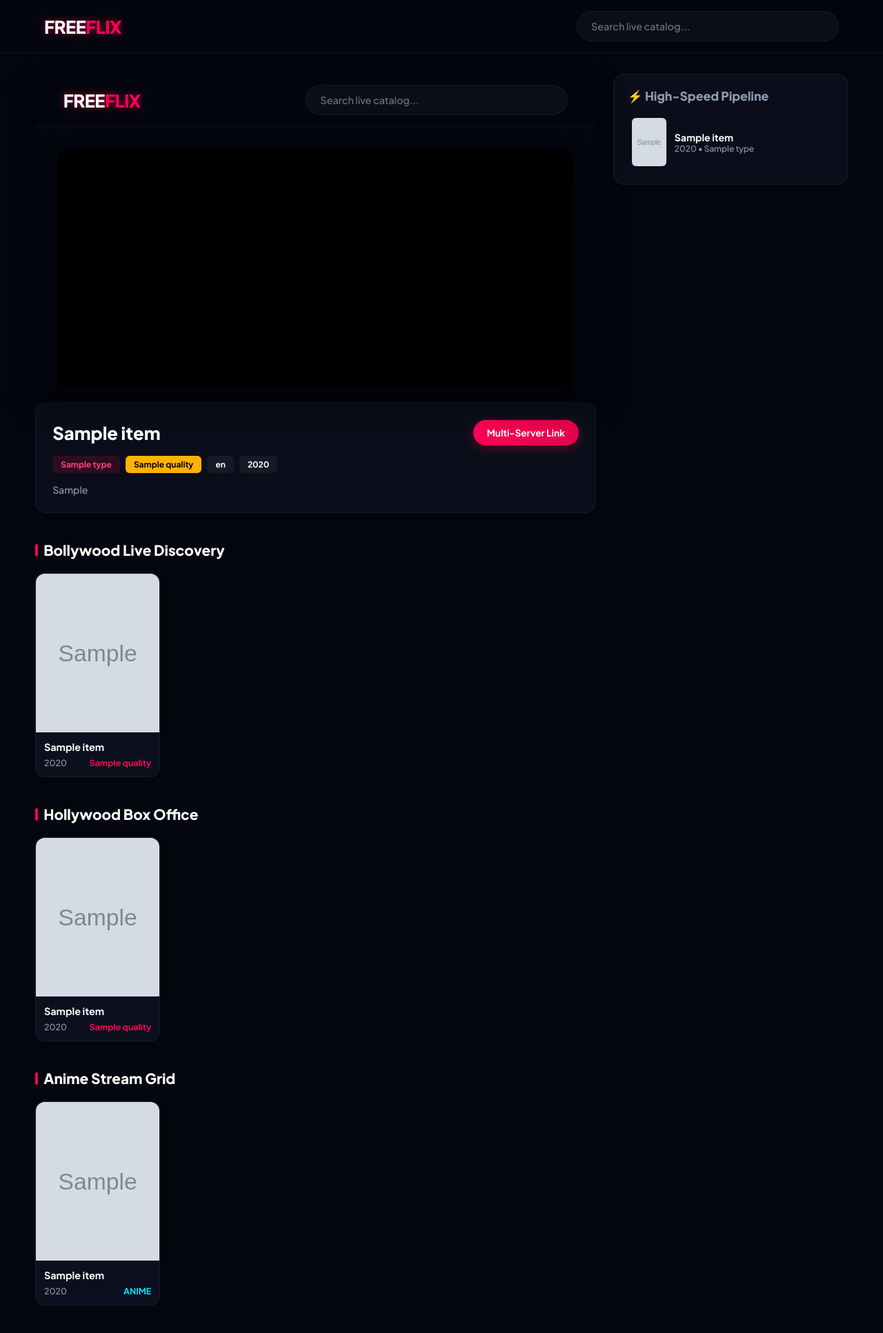
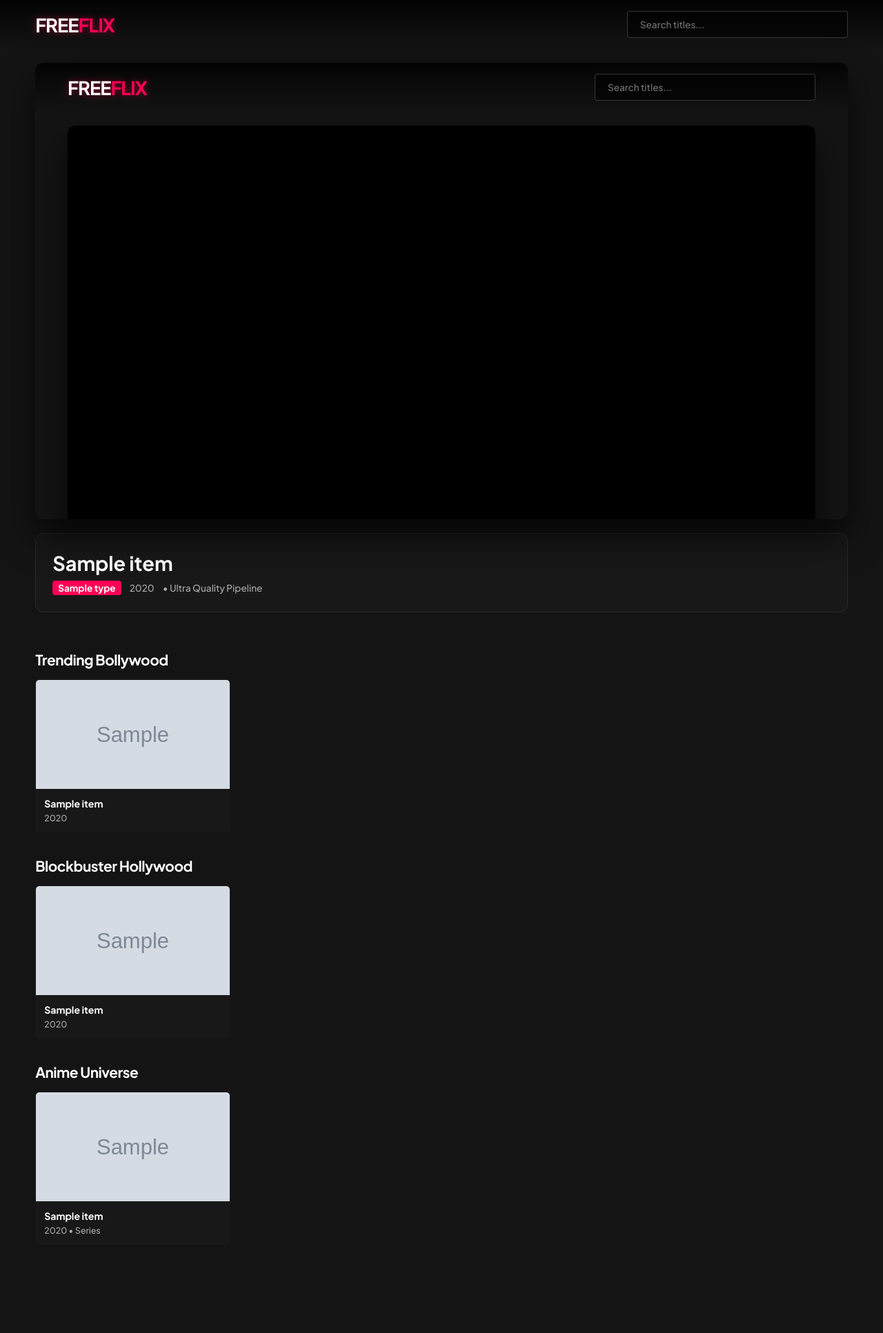
Before and after one commit to Nobody6215651/freeflix-app, a Flask app: template templates/index.html in a window 1280 px wide. Shown: the whole page at 69% size. After the commit the page ends 1790 px from the top, so only its background shows below. Run offline with Flask 3, Linux system fonts and the light colour scheme; the template is opened without the code that fills it: most values are stand-ins (such as "Sample title", 1, 10 or a date in 2020); grey boxes marked "Sample" are stand-in pictures.

Commit message:
Update index.html

```diff
--- a/templates/index.html
+++ b/templates/index.html
@@ -3,257 +3,233 @@
 <head>
     <meta charset="UTF-8">
     <meta name="viewport" content="width=device-width, initial-scale=1.0">
-    <title>FREE FLIX - Premium Live Stream Hub</title>
+    <title>FREE FLIX - Premium Elite Theater</title>
     <link rel="preconnect" href="https://fonts.googleapis.com">
     <link rel="preconnect" href="https://fonts.gstatic.com" crossorigin>
-    <link href="https://fonts.googleapis.com/css2?family=Plus+Jakarta+Sans:wght@500;700;800&display=swap" rel="stylesheet">
+    <link href="https://fonts.googleapis.com/css2?family=Plus+Jakarta+Sans:wght@500;700;900&display=swap" rel="stylesheet">
 
     <style>
         :root {
-            --bg: #04060f;
-            --surface: #0b0e1a;
-            --surface-card: rgba(15, 20, 38, 0.7);
+            --netflix-black: #141414;
+            --netflix-card: #181818;
             --accent: #ff0055;
-            --border: rgba(255, 255, 255, 0.06);
+            --border: rgba(255, 255, 255, 0.08);
             --text-main: #ffffff;
-            --text-muted: #8e9cb2;
+            --text-muted: #aaaaaa;
         }
 
         * { box-sizing: border-box; margin: 0; padding: 0; }
 
         body {
             font-family: 'Plus Jakarta Sans', sans-serif;
-            background-color: var(--bg);
+            background-color: var(--netflix-black);
             color: var(--text-main);
             overflow-x: hidden;
             -webkit-font-smoothing: antialiased;
         }
 
-        /* --- HARDWARE OPTIMIZED HIGH-TECH NAVBAR --- */
+        /* --- NETFLIX HEADER COMPACT BRANDING --- */
         .navbar {
             display: flex;
             align-items: center;
             justify-content: space-between;
-            padding: 16px 5%;
-            background: rgba(4, 6, 15, 0.9);
-            backdrop-filter: blur(12px);
-            -webkit-backdrop-filter: blur(12px);
+            padding: 16px 4%;
+            background: linear-gradient(to bottom, rgba(0,0,0,0.8) 0%, transparent 100%);
             position: sticky; top: 0; z-index: 1000;
-            border-bottom: 1px solid var(--border);
         }
 
-        /* Optimized Zero-Lag Neon Text Effect */
         .brand-logo {
-            font-size: 1.6rem;
-            font-weight: 800;
+            font-size: 1.7rem;
+            font-weight: 900;
             text-transform: uppercase;
             color: #fff;
             text-decoration: none;
-            letter-spacing: -0.5px;
-            transform: translateZ(0); /* Force mobile GPU processing */
-            text-shadow: 0 0 12px rgba(255, 0, 85, 0.6);
+            letter-spacing: -1px;
+            text-shadow: 0 0 10px rgba(255, 0, 85, 0.5);
         }
-
         .brand-logo span { color: var(--accent); }
 
-        /* --- LIVE ENGINE SEARCH BAR --- */
-        .search-container { position: relative; width: 100%; max-width: 380px; }
+        .search-container { position: relative; width: 100%; max-width: 320px; }
         .search-box {
-            width: 100%; padding: 12px 20px;
-            background: rgba(255, 255, 255, 0.04);
-            border: 1px solid var(--border);
-            border-radius: 50px; color: #fff;
-            font-family: inherit; font-size: 0.9rem;
-            transition: border-color 0.3s, box-shadow 0.3s;
+            width: 100%; padding: 10px 18px;
+            background: rgba(0, 0, 0, 0.6);
+            border: 1px solid rgba(255, 255, 255, 0.2);
+            border-radius: 4px; color: #fff;
+            font-family: inherit; font-size: 0.85rem;
         }
-        .search-box:focus {
-            outline: none; border-color: var(--accent);
-            box-shadow: 0 0 15px rgba(255, 0, 85, 0.2);
-        }
+        .search-box:focus { outline: none; border-color: var(--accent); }
 
         .suggestions-panel {
-            position: absolute; top: calc(100% + 8px); left: 0; width: 100%;
-            background: var(--surface); border: 1px solid var(--border);
-            border-radius: 12px; overflow: hidden; display: none; z-index: 1100;
+            position: absolute; top: 100%; left: 0; width: 100%;
+            background: var(--netflix-card); border: 1px solid var(--border);
+            border-radius: 4px; overflow: hidden; display: none; z-index: 1100;
         }
-        .suggestion-item {
-            display: flex; align-items: center; justify-content: space-between;
-            padding: 12px 16px; cursor: pointer; border-bottom: 1px solid rgba(255,255,255,0.01);
-        }
-        .suggestion-item:hover { background: rgba(255, 0, 85, 0.1); }
+        .suggestion-item { padding: 12px; cursor: pointer; border-bottom: 1px solid rgba(255,255,255,0.05); font-size: 0.85rem; }
+        .suggestion-item:hover { background: rgba(255, 0, 85, 0.15); }
 
-        /* --- MAIN PERFORMANCE LAYOUT --- */
+        /* --- THEATER LAYOUT STABILITY --- */
         .main-layout {
-            display: grid; grid-template-columns: 1fr 340px; gap: 25px;
-            max-width: 1400px; margin: 30px auto; padding: 0 4%;
+            max-width: 1400px; margin: 20px auto; padding: 0 4%;
+            display: flex; flex-direction: column; gap: 20px;
         }
 
         .video-container {
             position: relative; padding-bottom: 56.25%; height: 0;
-            overflow: hidden; border-radius: 16px; background: #000;
-            box-shadow: 0 20px 40px rgba(0,0,0,0.6);
+            overflow: hidden; border-radius: 12px; background: #000;
+            box-shadow: 0 25px 50px rgba(0,0,0,0.7);
         }
         .video-container iframe { position: absolute; top: 0; left: 0; width: 100%; height: 100%; border: 0; }
 
         .media-details {
-            margin-top: 20px; background: var(--surface);
-            border: 1px solid var(--border); border-radius: 16px; padding: 24px;
+            background: var(--netflix-card); border: 1px solid var(--border);
+            border-radius: 12px; padding: 24px; margin-bottom: 20px;
         }
-        .media-header { display: flex; justify-content: space-between; align-items: center; gap: 15px; }
-        .active-title { font-size: 1.6rem; font-weight: 800; }
+        .active-title { font-size: 1.8rem; font-weight: 900; margin-bottom: 8px; }
+        .meta-line { font-size: 0.85rem; color: var(--text-muted); display: flex; gap: 12px; align-items: center; }
+        .type-badge { background: var(--accent); color: white; padding: 2px 8px; border-radius: 4px; font-weight: 700; }
 
-        .server-btn {
-            background: linear-gradient(90deg, var(--accent), #e6004c);
-            color: #fff; text-decoration: none; padding: 10px 20px;
-            font-weight: 700; font-size: 0.85rem; border-radius: 50px;
-            white-space: nowrap; box-shadow: 0 4px 15px rgba(255, 0, 85, 0.3);
+        /* --- REAL-TIME EPISODE & SEASON CONTROL DECK --- */
+        .series-control-deck {
+            margin-top: 20px; padding-top: 20px;
+            border-top: 1px solid rgba(255,255,255,0.05);
+            display: none; flex-direction: column; gap: 15px;
+        }
+        .season-selector-label { font-size: 0.95rem; font-weight: 700; color: #fff; }
+
+        .netflix-dropdown {
+            background: #2f2f2f; color: #fff; border: 1px solid rgba(255,255,255,0.1);
+            padding: 10px 16px; font-size: 0.9rem; font-weight: 700; border-radius: 4px;
+            cursor: pointer; width: fit-content; min-width: 160px; outline: none;
         }
 
-        .badge-row { display: flex; flex-wrap: wrap; gap: 8px; margin: 15px 0; }
-        .pill { padding: 5px 12px; border-radius: 6px; font-size: 0.75rem; font-weight: 700; background: rgba(255,255,255,0.05); }
-        .pill.accent { background: rgba(255, 0, 85, 0.15); color: #ff4081; }
-        .pill.gold { background: #ffb300; color: #000; }
+        .episode-scroll-grid {
+            display: flex; flex-wrap: wrap; gap: 10px; max-height: 220px;
+            overflow-y: auto; padding-right: 5px;
+        }
+        .episode-pill {
+            background: rgba(255, 255, 255, 0.06); border: 1px solid transparent;
+            color: #fff; padding: 10px 18px; border-radius: 6px; cursor: pointer;
+            font-size: 0.85rem; font-weight: 700; min-width: 75px; text-align: center;
+            transition: all 0.2s ease;
+        }
+        .episode-pill:hover { background: rgba(255, 255, 255, 0.15); }
+        .episode-pill.active-ep { background: var(--accent); border-color: var(--accent); color: #fff; }
 
-        /* --- COMPACT OPTIMIZED SIDEBAR --- */
-        .sidebar { background: var(--surface); border: 1px solid var(--border); border-radius: 16px; padding: 20px; height: fit-content; }
-        .sidebar-title { font-size: 1.1rem; font-weight: 800; margin-bottom: 15px; color: var(--text-muted); }
-        .sidebar-list { display: flex; flex-direction: column; gap: 12px; }
-        .sidebar-item { display: flex; gap: 12px; cursor: pointer; padding: 6px; border-radius: 10px; }
-        .sidebar-item:hover { background: rgba(255,255,255,0.02); }
-        .mini-poster { width: 50px; height: 70px; background-size: cover; background-position: center; border-radius: 6px; flex-shrink: 0; }
-        .mini-meta { display: flex; flex-direction: column; justify-content: center; overflow: hidden; }
-        .mini-title { font-size: 0.88rem; font-weight: 700; white-space: nowrap; overflow: hidden; text-overflow: ellipsis; }
+        /* --- NETFLIX 16:9 RECTANGULAR CARD SHELVES --- */
+        .shelf-container { max-width: 1400px; margin: 35px auto; padding: 0 4%; }
+        .shelf-heading { font-size: 1.3rem; font-weight: 700; margin-bottom: 15px; letter-spacing: -0.5px; }
 
-        /* --- MOBILE BALANCED GRID SHELVES --- */
-        .shelf-container { max-width: 1400px; margin: 40px auto; padding: 0 4%; }
-        .shelf-heading { font-size: 1.3rem; font-weight: 800; margin-bottom: 20px; display: flex; align-items: center; gap: 8px; }
-        .shelf-heading::before { content: ''; width: 4px; height: 18px; background: var(--accent); border-radius: 2px; }
-        .movie-grid { display: grid; grid-template-columns: repeat(auto-fill, minmax(160px, 1fr)); gap: 18px; }
+        .movie-grid {
+            display: grid;
+            grid-template-columns: repeat(auto-fill, minmax(240px, 1fr));
+            gap: 16px;
+        }
 
-        /* Smooth Interactive Premium Card Frame */
         .movie-card {
-            background: var(--surface-card); border: 1px solid var(--border);
-            border-radius: 14px; overflow: hidden; cursor: pointer;
-            transition: transform 0.25s cubic-bezier(0.4, 0, 0.2, 1);
-            content-visibility: auto; /* Instant mobile rendering performance */
+            background: var(--netflix-card); border-radius: 6px; overflow: hidden;
+            cursor: pointer; transition: transform 0.3s cubic-bezier(0.25, 1, 0.5, 1);
+            position: relative; border: 1px solid transparent;
         }
-        .movie-card:hover { transform: translateY(-5px); border-color: rgba(255, 0, 85, 0.4); }
-        .poster-frame { position: relative; width: 100%; height: 230px; background-size: cover; background-position: center; }
+        .movie-card:hover { transform: scale(1.05); z-index: 5; border-color: rgba(255,255,255,0.2); }
+
+        /* 16:9 Landscape Aspect Ratio Box matching image_80ead2.jpg */
+        .poster-frame {
+            position: relative; width: 100%; padding-top: 56.25%;
+            background-size: cover; background-position: center; background-color: #222;
+        }
+
         .card-details { padding: 12px; }
-        .card-title { font-size: 0.9rem; font-weight: 700; white-space: nowrap; overflow: hidden; text-overflow: ellipsis; margin-bottom: 6px; }
-        .card-row-meta { display: flex; justify-content: space-between; align-items: center; font-size: 0.78rem; color: var(--text-muted); }
+        .card-title { font-size: 0.88rem; font-weight: 700; white-space: nowrap; overflow: hidden; text-overflow: ellipsis; }
+        .card-sub { font-size: 0.78rem; color: var(--text-muted); margin-top: 4px; }
 
-        /* --- MOBILE LAYOUT RESPONSIVENESS --- */
-        @media (max-width: 950px) {
-            .main-layout { grid-template-columns: 1fr; }
-            .sidebar { display: none; }
-        }
+        /* --- MOBILE LAYOUT CONTROL --- */
         @media (max-width: 600px) {
             .navbar { padding: 12px 4%; }
-            .search-container { max-width: 160px; }
+            .search-container { max-width: 140px; }
             .brand-logo { font-size: 1.3rem; }
-            .movie-grid { grid-template-columns: repeat(auto-fill, minmax(135px, 1fr)); gap: 12px; }
-            .poster-frame { height: 190px; }
-            .active-title { font-size: 1.25rem; }
-            .server-btn { padding: 8px 14px; font-size: 0.75rem; }
+            .movie-grid { grid-template-columns: repeat(auto-fill, minmax(160px, 1fr)); gap: 10px; }
+            .active-title { font-size: 1.3rem; }
         }
     </style>
 </head>
 <body>
 
+    <!-- Transparent Netflix Bar Header -->
     <nav class="navbar">
         <a href="/" class="brand-logo">FREE<span>FLIX</span></a>
         <div class="search-container">
-            <input type="text" class="search-box" placeholder="Search live catalog..." id="searchBox" autocomplete="off">
+            <input type="text" class="search-box" placeholder="Search titles..." id="searchBox" autocomplete="off">
             <div class="suggestions-panel" id="suggestionsPanel"></div>
         </div>
     </nav>
 
+    <!-- Master Stage Area -->
     <main class="main-layout">
-        <div class="theater-section">
-            <div class="video-container">
-                <iframe id="mainPlayer" src="{{ all_content[0].embed_url }}" allowfullscreen></iframe>
+        <div class="video-container">
+            <iframe id="mainPlayer" src="{{ all_content[0].embed_url }}" allowfullscreen></iframe>
+        </div>
+
+        <div class="media-details">
+            <h1 class="active-title" id="activeTitle">{{ all_content[0].title }}</h1>
+            <div class="meta-line">
+                <span class="type-badge" id="activeType">{{ all_content[0].type }}</span>
+                <span id="activeYear">{{ all_content[0].year }}</span>
+                <span>• Ultra Quality Pipeline</span>
             </div>
 
-            <div class="media-details">
-                <div class="media-header">
-                    <h1 class="active-title" id="activeTitle">{{ all_content[0].title }}</h1>
-                    <a href="{{ all_content[0].download_url }}" target="_blank" class="server-btn" id="activeDownload">Multi-Server Link</a>
-                </div>
-                <div class="badge-row">
-                    <span class="pill accent" id="activeType">{{ all_content[0].type }}</span>
-                    <span class="pill gold" id="activeQuality">{{ all_content[0].quality }}</span>
-                    <span class="pill" id="activeLang">{{ all_content[0].language }}</span>
-                    <span class="pill" id="activeYear">{{ all_content[0].year }}</span>
-                </div>
-                <p id="activeMetaExtra" style="color: var(--text-muted); font-size: 0.88rem;">{{ all_content[0].meta_extra }}</p>
+            <!-- Dynamic Episode Deck Manager (Auto loads for Series) -->
+            <div class="series-control-deck" id="seriesDeck">
+                <label class="season-selector-label" id="seasonLabel">Select Season</label>
+                <select class="netflix-dropdown" id="seasonSelector" onchange="switchSeason(this.value)"></select>
+
+                <label class="season-selector-label" style="margin-top: 10px;">Available Episodes</label>
+                <div class="episode-scroll-grid" id="episodeGrid"></div>
             </div>
         </div>
-
-        <aside class="sidebar">
-            <h3 class="sidebar-title">⚡ High-Speed Pipeline</h3>
-            <div class="sidebar-list">
-                {% for item in all_content %}
-                <div class="sidebar-item" onclick="changeStream({{ item | tojson }})">
-                    <div class="mini-poster" style="background-image: url('{{ item.poster }}')"></div>
-                    <div class="mini-meta">
-                        <span class="mini-title">{{ item.title }}</span>
-                        <span style="font-size: 0.75rem; color: var(--text-muted);">{{ item.year }} • {{ item.type }}</span>
-                    </div>
-                </div>
-                {% endfor %}
-            </div>
-        </aside>
     </main>
 
+    <!-- BOLLYWOOD SHELF -->
     <section class="shelf-container">
-        <h2 class="shelf-heading">Bollywood Live Discovery</h2>
+        <h2 class="shelf-heading">Trending Bollywood</h2>
         <div class="movie-grid">
             {% for item in bollywood %}
-            <div class="movie-card" onclick="changeStream({{ item | tojson }})">
+            <div class="movie-card" onclick="playMedia('{{ item.id }}', '{{ item.type }}', `{{ item.title }}`, '{{ item.year }}', '{{ item.embed_url }}')">
                 <div class="poster-frame" style="background-image: url('{{ item.poster }}')"></div>
                 <div class="card-details">
                     <div class="card-title">{{ item.title }}</div>
-                    <div class="card-row-meta">
-                        <span>{{ item.year }}</span>
-                        <span style="color: var(--accent); font-weight:700;">{{ item.quality }}</span>
-                    </div>
+                    <div class="card-sub">{{ item.year }}</div>
                 </div>
             </div>
             {% endfor %}
         </div>
     </section>
 
+    <!-- HOLLYWOOD SHELF -->
     <section class="shelf-container">
-        <h2 class="shelf-heading">Hollywood Box Office</h2>
+        <h2 class="shelf-heading">Blockbuster Hollywood</h2>
         <div class="movie-grid">
             {% for item in hollywood %}
-            <div class="movie-card" onclick="changeStream({{ item | tojson }})">
+            <div class="movie-card" onclick="playMedia('{{ item.id }}', '{{ item.type }}', `{{ item.title }}`, '{{ item.year }}', '{{ item.embed_url }}')">
                 <div class="poster-frame" style="background-image: url('{{ item.poster }}')"></div>
                 <div class="card-details">
                     <div class="card-title">{{ item.title }}</div>
-                    <div class="card-row-meta">
-                        <span>{{ item.year }}</span>
-                        <span style="color: var(--accent); font-weight:700;">{{ item.quality }}</span>
-                    </div>
+                    <div class="card-sub">{{ item.year }}</div>
                 </div>
             </div>
             {% endfor %}
         </div>
     </section>
 
+    <!-- ANIME SHELF -->
     <section class="shelf-container">
-        <h2 class="shelf-heading">Anime Stream Grid</h2>
+        <h2 class="shelf-heading">Anime Universe</h2>
         <div class="movie-grid">
             {% for item in anime %}
-            <div class="movie-card" onclick="changeStream({{ item | tojson }})">
+            <div class="movie-card" onclick="playMedia('{{ item.id }}', '{{ item.type }}', `{{ item.title }}`, '{{ item.year }}', '{{ item.embed_url }}')">
                 <div class="poster-frame" style="background-image: url('{{ item.poster }}')"></div>
                 <div class="card-details">
                     <div class="card-title">{{ item.title }}</div>
-                    <div class="card-row-meta">
-                        <span>{{ item.year }}</span>
-                        <span style="color: #00e5ff; font-weight:700;">ANIME</span>
-                    </div>
+                    <div class="card-sub">{{ item.year }} • Series</div>
                 </div>
             </div>
             {% endfor %}
@@ -261,16 +237,76 @@
     </section>
 
     <script>
-        function changeStream(item) {
-            document.getElementById('mainPlayer').src = item.embed_url;
-            document.getElementById('activeTitle').innerText = item.title;
-            document.getElementById('activeType').innerText = item.type;
-            document.getElementById('activeQuality').innerText = item.quality;
-            document.getElementById('activeLang').innerText = item.language;
-            document.getElementById('activeYear').innerText = item.year;
-            document.getElementById('activeMetaExtra').innerText = item.meta_extra;
-            document.getElementById('activeDownload').href = item.download_url;
+        let currentShowId = null;
+        let activeSeasonNum = 1;
+
+        // Core Click Engine with Safe Variable Routing
+        async function playMedia(id, type, title, year, embedUrl) {
+            document.getElementById('mainPlayer').src = embedUrl;
+            document.getElementById('activeTitle').innerText = title;
+            document.getElementById('activeType').innerText = type;
+            document.getElementById('activeYear').innerText = year;
+
+            const deck = document.getElementById('seriesDeck');
+
+            if (type === 'Series') {
+                currentShowId = id;
+                deck.style.display = 'flex';
+                await loadShowMetadata(id);
+            } else {
+                deck.style.display = 'none';
+                currentShowId = null;
+            }
             window.scrollTo({ top: 0, behavior: 'smooth' });
+        }
+
+        // Live Series Metadata Fetcher
+        async function loadShowMetadata(tvId) {
+            try {
+                const res = await fetch(`/api/tv-meta/${tvId}`);
+                const data = await res.json();
+
+                const select = document.getElementById('seasonSelector');
+                select.innerHTML = data.seasons.map(s =>
+                    `<option value="${s.season_number}" data-epcount="${s.episode_count}">${s.name}</option>`
+                ).join('');
+
+                if(data.seasons.length > 0) {
+                    switchSeason(data.seasons[0].season_number);
+                }
+            } catch (err) {
+                console.error("Meta engine failure", err);
+            }
+        }
+
+        // Fast Episode Matrix Builder
+        function switchSeason(seasonNum) {
+            activeSeasonNum = seasonNum;
+            const select = document.getElementById('seasonSelector');
+            const selectedOpt = select.options[select.selectedIndex];
+            const epCount = parseInt(selectedOpt.getAttribute('data-epcount')) || 0;
+
+            const grid = document.getElementById('episodeGrid');
+            let html = '';
+
+            for (let i = 1; i <= epCount; i++) {
+                let activeClass = (i === 1) ? 'episode-pill active-ep' : 'episode-pill';
+                html += `<div class="${activeClass}" id="ep-pill-${i}" onclick="loadTargetEpisode(${i})">Ep ${i}</div>`;
+            }
+            grid.innerHTML = html;
+        }
+
+        // Instant Stream Injector for Selected Episode
+        function loadTargetEpisode(epNum) {
+            // Remove previous active classes smoothly
+            document.querySelectorAll('.episode-pill').forEach(el => el.classList.remove('active-ep'));
+
+            // Highlight current episode pill
+            const targetPill = document.getElementById(`ep-pill-${epNum}`);
+            if(targetPill) targetPill.classList.add('active-ep');
+
+            // Directly load the premium episode block into the video window
+            document.getElementById('mainPlayer').src = `https://vidsrc.me/embed/tv/${currentShowId}/${activeSeasonNum}-${epNum}`;
         }
 
         // Live Synchronous Search Client
@@ -286,26 +322,22 @@
                 const items = await res.json();
 
                 if(items.length === 0) {
-                    panel.innerHTML = '<div class="suggestion-item" style="color:var(--text-muted)">No title found live</div>';
+                    panel.innerHTML = '<div class="suggestion-item" style="color:var(--text-muted)">No titles found</div>';
                 } else {
                     panel.innerHTML = items.map(item => `
-                        <div class="suggestion-item" onclick='selectSearchItem(${JSON.stringify(item)})'>
-                            <div style="overflow:hidden; margin-right:10px;">
-                                <div style="font-size:0.85rem; font-weight:700; white-space:nowrap; overflow:hidden; text-overflow:ellipsis;">${item.title}</div>
-                                <div style="font-size:0.75rem; color:var(--text-muted);">${item.type} • ${item.year}</div>
-                            </div>
-                            <span class="pill gold" style="font-size:0.65rem; padding: 2px 6px; flex-shrink:0;">Live</span>
+                        <div class="suggestion-item" onclick="triggerSearchSelect('${item.id}', '${item.type}', \`${item.title}\`, '${item.year}', '${item.embed_url}')">
+                            <strong>${item.title}</strong> (${item.year}) <span style="color:var(--accent); float:right; font-size:0.75rem;">${item.type}</span>
                         </div>
                     `).join('');
                 }
                 panel.style.display = 'block';
             } catch (err) {
-                console.error("Search Pipeline Failed", err);
+                console.error("Search pipeline sync error", err);
             }
         });
 
-        function selectSearchItem(item) {
-            changeStream(item);
+        function triggerSearchSelect(id, type, title, year, embedUrl) {
+            playMedia(id, type, title, year, embedUrl);
             panel.style.display = 'none';
             searchBox.value = '';
         }
```
